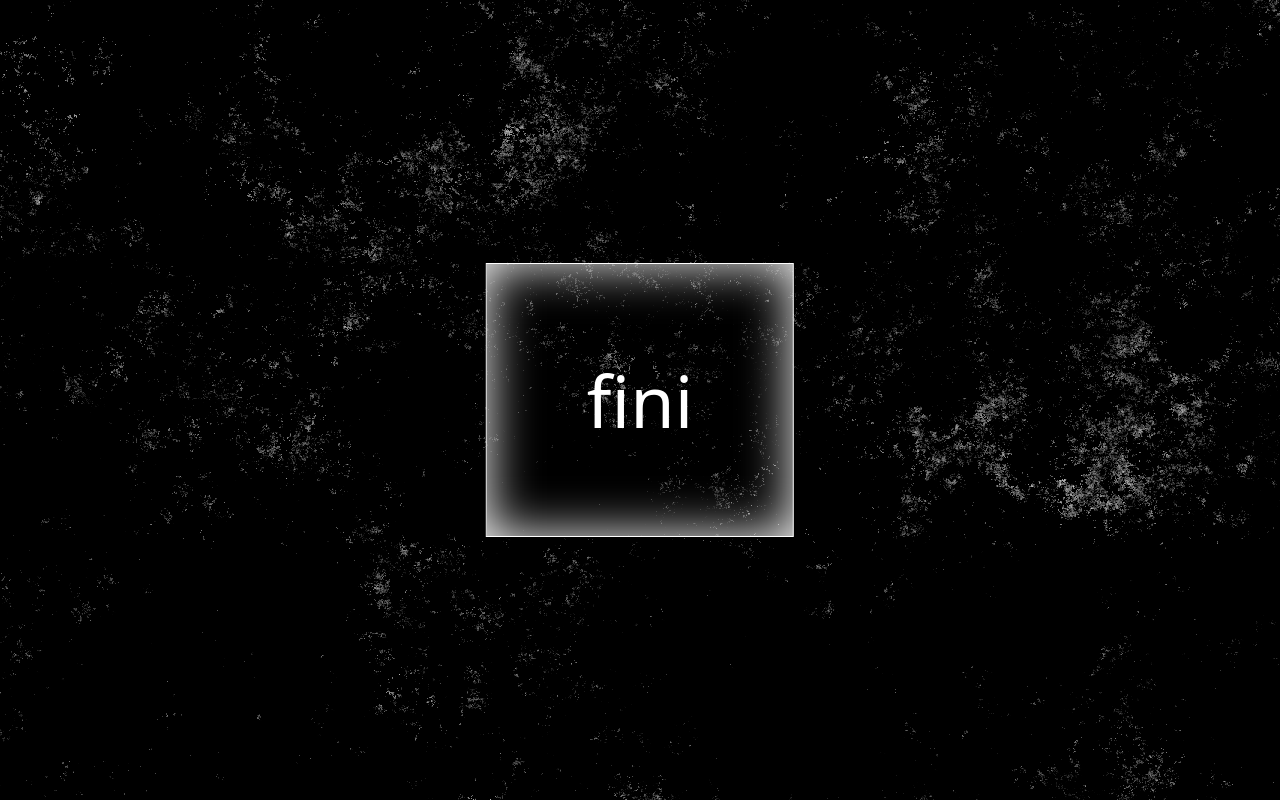
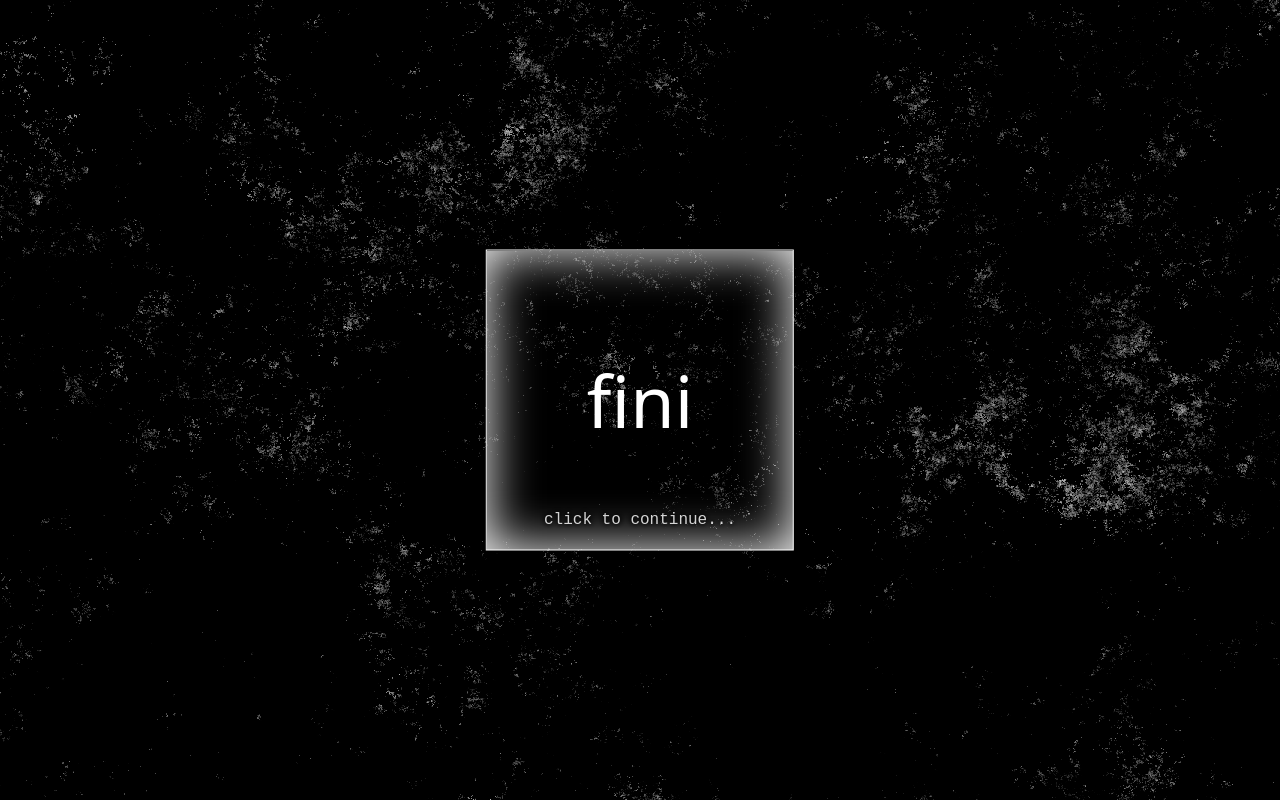
Before and after one commit to xxhertz/website-svelte, a SvelteKit app: page / in a window 1280 px wide. Built offline with nearby package versions, Linux system fonts and the light colour scheme.

Commit message:
feat: impl text animation "welcome home"

```diff
--- /dev/null
+++ b/src/components/WelcomeHome.svelte
@@ -0,0 +1,45 @@
+<script lang="ts">
+	import { onMount } from "svelte"
+	import { sleep } from "../lib"
+
+	// 1. build the text "welcome home..." from left to right
+	// 2. delete it from outward to center
+	// 3. change to "click to continue..."
+	// 4. continually blink until the user interacts
+	// 5. play audio from interaction (required as per browser safety limitations)
+	let currentText = $state<string>("")
+
+	const firstText = Array.from("welcome home...")
+
+	const textSteps = firstText
+		.map((_, idx: number) => firstText.slice(0, idx + 1).join("")) // step 1
+		.concat([firstText.join(""), firstText.join(""), firstText.join("")]) // delay by adding 3 entries of the full text
+		.concat(firstText.map((_, idx: number) => firstText.slice(idx - firstText.length, firstText.length - idx).join(""))) // step 2
+		.filter((v) => v !== "")
+
+	onMount(async () => {
+		for (const text of textSteps) {
+			currentText = text
+			await sleep((3 / textSteps.length) * 1000) // 3s for the whole sequence
+		}
+
+		currentText = "click to continue..."
+	})
+</script>
+
+<span
+	class="absolute left-1/2 top-[90%] -translate-x-1/2 -translate-y-1/2 text-white font-['Courier_New'] text-nowrap {currentText === 'click to continue...'
+		? 'animate-[appear_1s_infinite_alternate]'
+		: ''}"
+>
+	{currentText}
+</span>
+
+<style>
+	span {
+		text-shadow:
+			0 0 5px #000,
+			0 0 5px #000,
+			0 0 5px #000;
+	}
+</style>
--- a/src/lib/index.ts
+++ b/src/lib/index.ts
@@ -1 +1,3 @@
 // place files you want to import through the `$lib` alias in this folder.
+
+export const sleep = (ms: number) => new Promise(r => setTimeout(r, ms))
--- a/src/routes/+page.svelte
+++ b/src/routes/+page.svelte
@@ -1,10 +1,13 @@
 <script>
-	import Backdrop from "../components/Backdrop.svelte";
-	import Welcome from "../components/Welcome.svelte";
+	import Backdrop from "../components/Backdrop.svelte"
+	import Welcome from "../components/Welcome.svelte"
+	import WelcomeHome from "../components/WelcomeHome.svelte"
 </script>
 
 <Backdrop>
 	<Welcome>
-		<span class="text-7xl text-white font-sans">fini</span>
+		<span class="text-7xl text-white font-sans h-24 leading-snug">fini</span>
+
+		<WelcomeHome />
 	</Welcome>
 </Backdrop>
```
Also changed, not shown: 1 other file (tests, documents, lock files or other folders).
